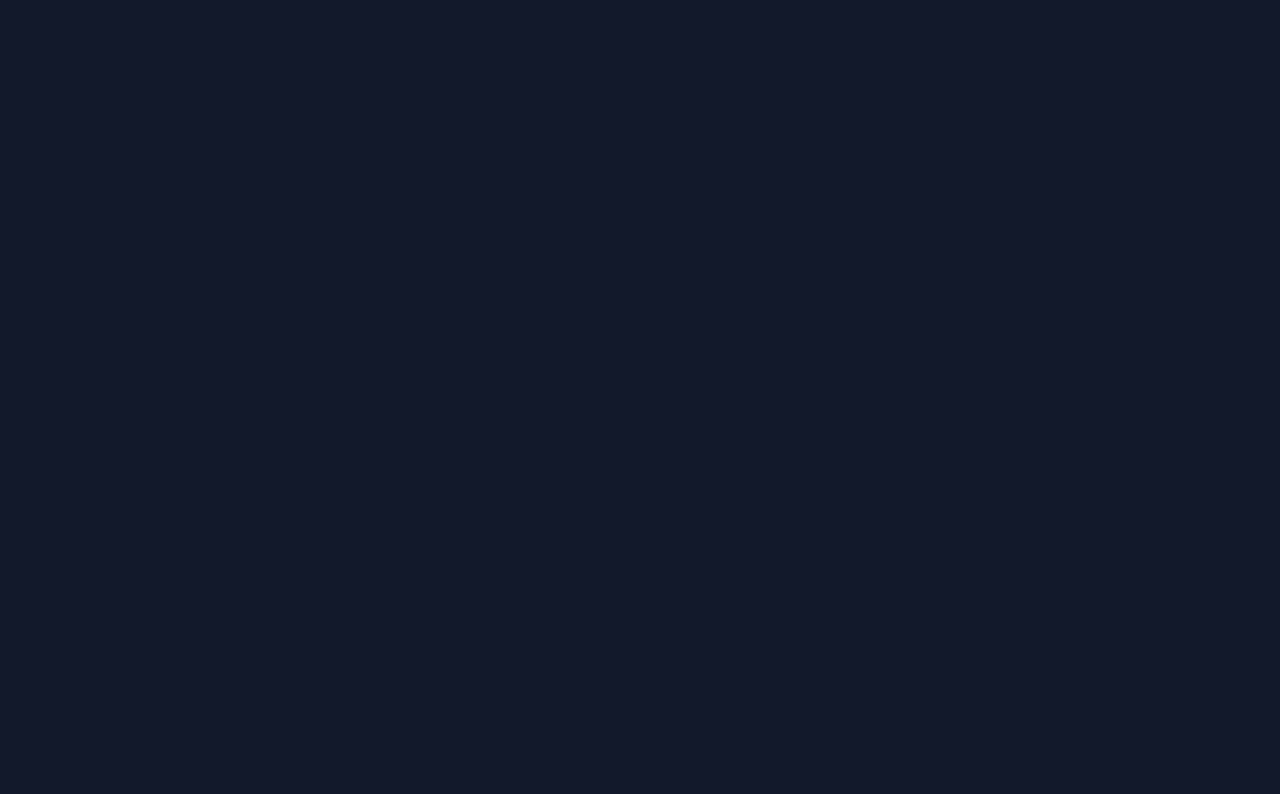
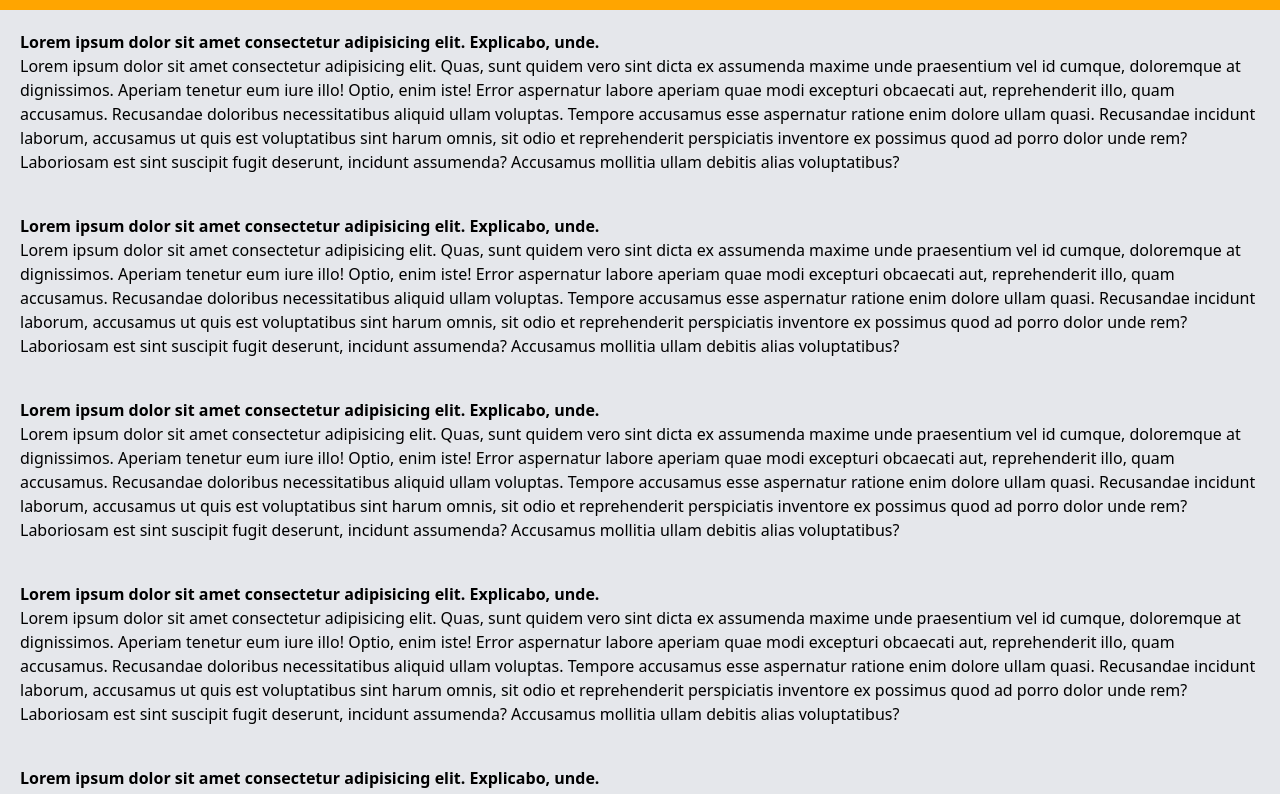
Before and after one commit to rankdeveloper/framer-motion, a React (Vite) app: page / in a window 1280 px wide. Shown: the top 794 px of the page. Built offline with nearby package versions, Linux system fonts and the light colour scheme.

Commit message:
scroll based

```diff
--- a/src/App.tsx
+++ b/src/App.tsx
@@ -3,6 +3,7 @@ import TextDown from "./TextDown";
 import LayoutGroupExample1 from "./LayoutGroup";
 import Animate_Presence_1 from "./assets/Animate_Presence_1";
 import Inview from "./ViewBased";
+import Scroll from "./Scroll";
 export default function App() {
   return (
     // <div className="h-screen flex flex-col items-center justify-center bg-gray-300">
@@ -13,6 +14,7 @@ export default function App() {
     // {/* <Inview /> */}
     // </div>
 
-    <Inview />
+    // <Inview />
+    <Scroll />
   );
 }
--- /dev/null
+++ b/src/Scroll.tsx
@@ -0,0 +1,47 @@
+import { motion, useScroll } from "framer-motion";
+
+export default function Scroll() {
+  const { scrollYProgress } = useScroll();
+
+  console.log(scrollYProgress);
+  return (
+    <>
+      <motion.div
+        style={{
+          scaleX: scrollYProgress,
+          transformOrigin: "left",
+          background: "orange",
+          position: "sticky",
+          top: 0,
+          width: "100%",
+          height: "10px",
+        }}
+      />
+
+      <div className="bg-gray-900 ">
+        {[1, 2, 3, 4, 5, 6, 7, 8, 9, 10, 11, 12, 13, 14, 15].map((item, i) => (
+          <div key={i} className="bg-gray-200 p-5">
+            <h2 className="font-bold">
+              Lorem ipsum dolor sit amet consectetur adipisicing elit.
+              Explicabo, unde.
+            </h2>
+            <p>
+              Lorem ipsum dolor sit amet consectetur adipisicing elit. Quas,
+              sunt quidem vero sint dicta ex assumenda maxime unde praesentium
+              vel id cumque, doloremque at dignissimos. Aperiam tenetur eum iure
+              illo! Optio, enim iste! Error aspernatur labore aperiam quae modi
+              excepturi obcaecati aut, reprehenderit illo, quam accusamus.
+              Recusandae doloribus necessitatibus aliquid ullam voluptas.
+              Tempore accusamus esse aspernatur ratione enim dolore ullam quasi.
+              Recusandae incidunt laborum, accusamus ut quis est voluptatibus
+              sint harum omnis, sit odio et reprehenderit perspiciatis inventore
+              ex possimus quod ad porro dolor unde rem? Laboriosam est sint
+              suscipit fugit deserunt, incidunt assumenda? Accusamus mollitia
+              ullam debitis alias voluptatibus?
+            </p>
+          </div>
+        ))}
+      </div>
+    </>
+  );
+}
```
